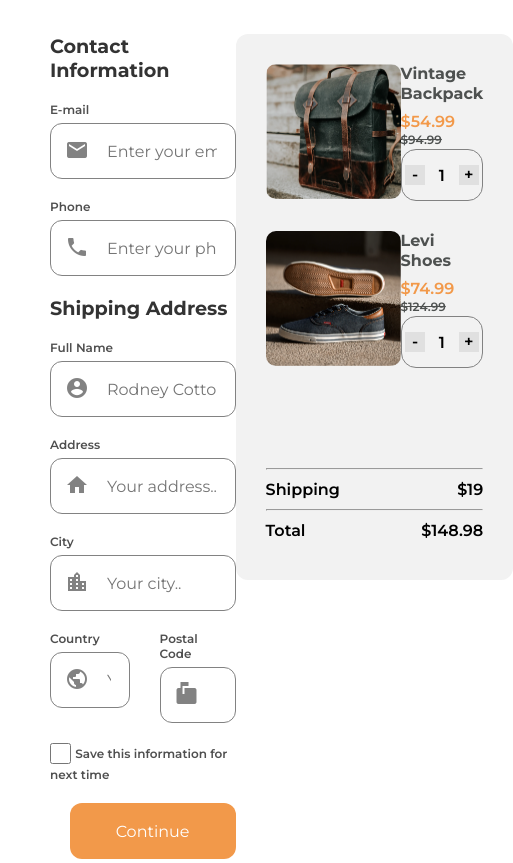
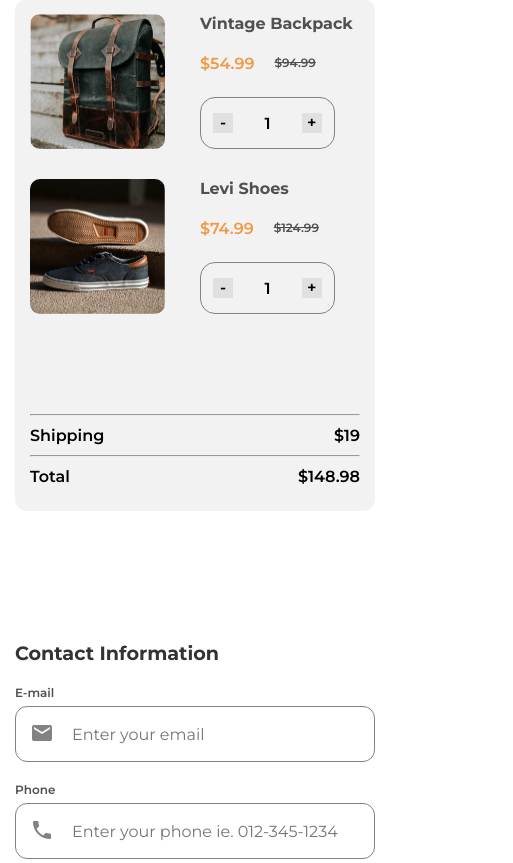
Before and after one commit to vish448/devchallenges, a plain HTML site: page index.html in a window 390 px wide. Shown: the part 107-970 px from the top of the page, 513 px wide, since content can reach past the window. Drawn offline with nearby package versions, Linux system fonts and the light colour scheme.

Commit message:
update: media queries

```diff
--- a/index.html
+++ b/index.html
@@ -16,38 +16,38 @@
       <h1 class="title">Checkout</h1>
     </header>
     <div class="contentWrapper">
-      <form>
+      <form onsubmit="success()">
       <div class="content contactInformation">
         <h2 class="content__title">Contact Information</h2>
         <div>
           <label for="email">E-mail</label>
-          <i class="material-icons icn">email</i><input type="email" id="email" name="email" placeholder="Enter your email" />
+          <i class="material-icons icn">email</i><input type="email" id="email" name="email" placeholder="Enter your email" required />
         </div>
         <div>
           <label for="phone">Phone</label>
-          <i class="material-icons icn">phone</i><input type="tel" id="phone" name="phone" placeholder="Enter your phone" />
+          <i class="material-icons icn">phone</i><input type="tel" id="phone" name="phone" placeholder="Enter your phone ie. 012-345-1234" pattern="[0-9]{3}-[0-9]{3}-[0-9]{4}" required />
         </div>
         <h2 class="content__title">Shipping Address</h2>
         <div>
           <label for="fullName">Full Name</label>
-          <i class="material-icons icn">account_circle</i><input type="text" id="fullName" name="fullName" placeholder="Rodney Cotton" />
+          <i class="material-icons icn">account_circle</i><input type="text" id="fullName" name="fullName" placeholder="Rodney Cotton" required />
         </div>
         <div>
           <label for="address">Address</label>
-          <i class="material-icons icn">home</i><input type="tel" id="address" name="address" placeholder="Your address.." />
+          <i class="material-icons icn">home</i><input type="tel" id="address" name="address" placeholder="Your address.." required />
         </div>
         <div>
           <label for="city">City</label>
-          <i class="material-icons icn">location_city</i><input type="tel" id="city" name="city" placeholder="Your city.." />
+          <i class="material-icons icn">location_city</i><input type="text" id="city" name="city" placeholder="Your city.." required />
         </div>
         <div class="postal">
           <div>
             <label for="country">Country</label>
-            <i class="material-icons icn">public</i><input type="tel" id="country" name="country" placeholder="Your country.." />
+            <i class="material-icons icn">public</i><input type="text" id="country" name="country" placeholder="Your country.." required />
           </div>
           <div>
             <label for="postal">Postal Code</label>
-          <i class="material-icons icn">markunread_mailbox</i><input type="tel" id="postal code" name="postal code" placeholder="Your postal code.." />
+          <i class="material-icons icn">markunread_mailbox</i><input type="text" id="postal code" name="postal code" placeholder="Your postal code.."  />
           </div>
 
         </div>
@@ -120,5 +120,10 @@
       src="https://cdnjs.cloudflare.com/ajax/libs/gsap/3.4.2/gsap.min.js"
       type="text/javascript"
     ></script>
+    <script>
+      function success() {
+        alert('Form Successfully Submitted');
+      }
+    </script>
   </body>
 </html>
--- a/styles.css
+++ b/styles.css
@@ -62,7 +62,6 @@
   height: 56px;
   border: 1px solid var(--grayColor3);
   border-radius: 12px;
-  max-width: 465px;
   width: 100%;
   padding: 18px 18px 18px 56px;
 }
@@ -74,10 +73,10 @@
   display: grid;
   grid-template-columns: 2fr 1fr;
   margin-bottom: 100px;
+  grid-gap: 30px;
 }
 
 .content {
-  width: 60%;
   display: grid;
 }
 .content__title {
@@ -104,9 +103,8 @@
 .postal :nth-child(1) {
   margin-right: 30px;
 }
-.postal :nth-child(2) {
-  width: 100%;
-  max-width: 217px;
+.postal i {
+  width: auto;
 }
 .saveInfoCheckbox label {
   display: inline;
@@ -141,6 +139,7 @@
   display: grid;
   grid-template-columns: 1fr 1fr;
   margin-bottom: 30px;
+  grid-gap:10px
 }
 .item:last-child{
   margin-bottom: 100px;
@@ -215,6 +214,27 @@
   color: var(--lightGreyColor);
   font-family: var(--montserrat);
 }
-@media only screen and (max-width: 991px) {
+@media only screen and (max-width: 1024px) {
+  .contentWrapper {
+    grid-template-columns: 1fr 1fr;
+  }
+}
 
+@media only screen and (max-width: 768px) {
+  .contentWrapper {
+    display: flex;
+    flex-direction: column-reverse;
+  }
+  .sidebar {
+    margin-bottom: 100px;
+  }
+  body {
+    padding: 15px;
+  }
+  .content {
+    width: 100%;
+  }
+  .sidebarWrapper {
+    padding: 15px;
+  }
 }
```
